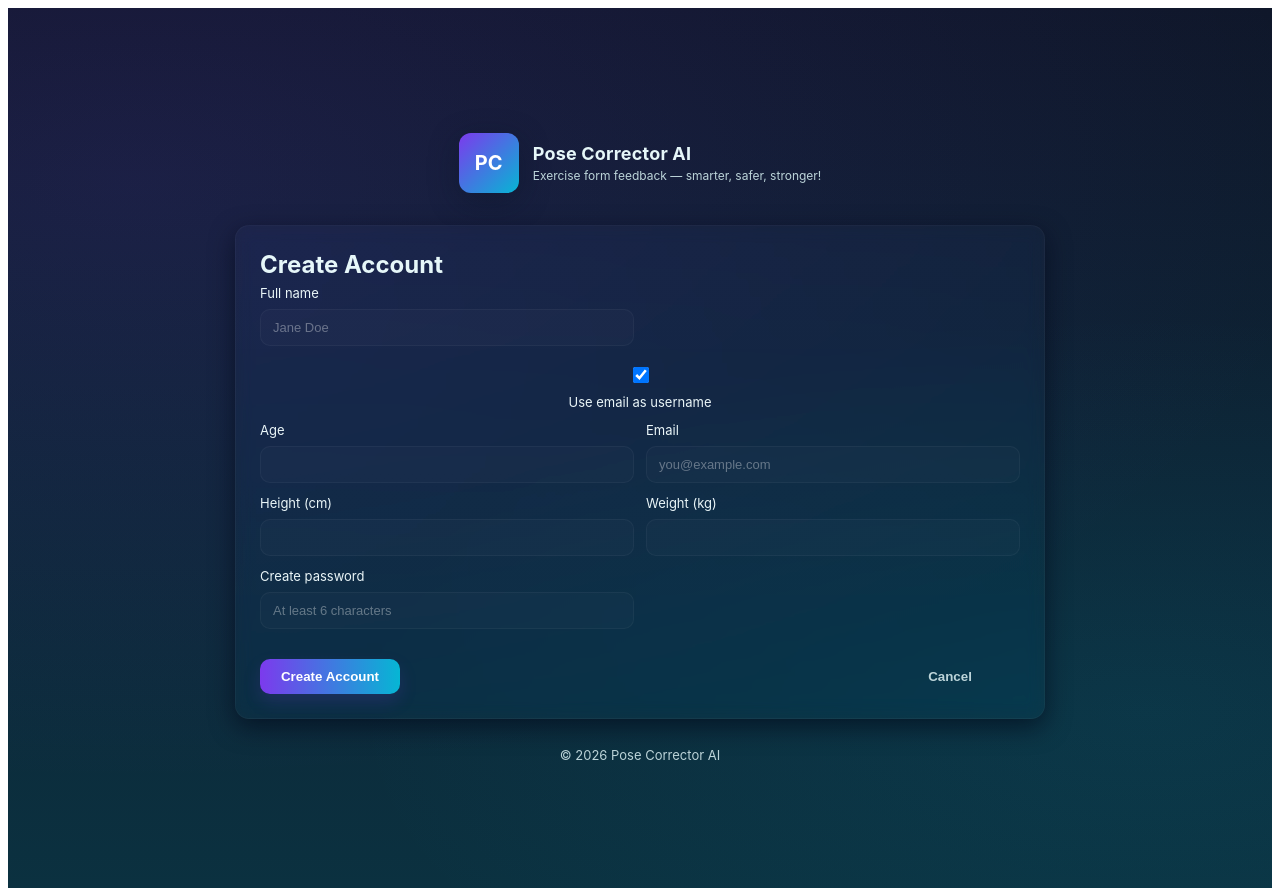
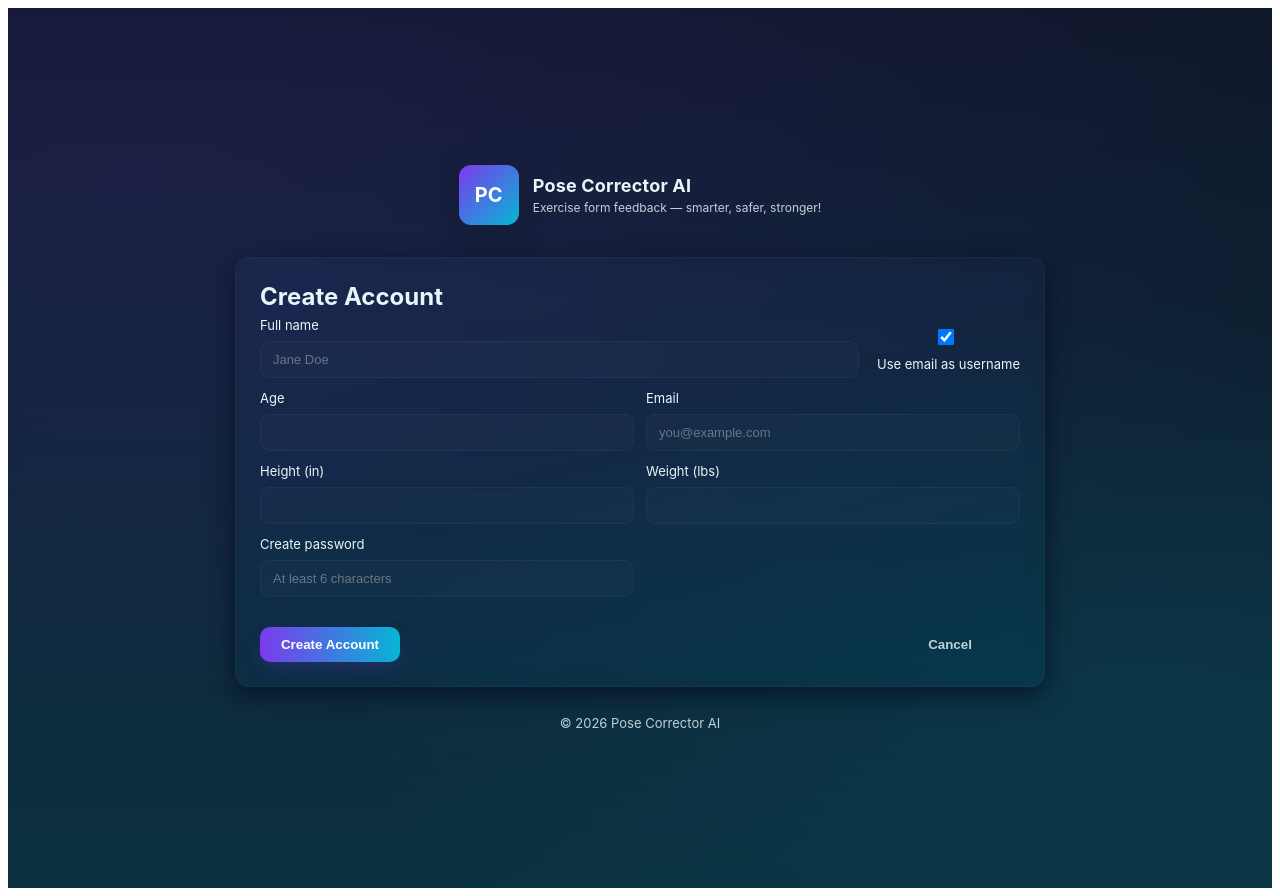
Before and after one commit to silky615/Pose-Corrector-AI, a React (Create React App) app in the folder frontend/: page / in a window 1280 px wide. Both pictures are taken after a click on the button "Create Account". Built offline with nearby package versions, Linux system fonts and the light colour scheme.

Commit message:
Fix: update views and signup component

```diff
--- a/frontend/src/components/SignUp.js
+++ b/frontend/src/components/SignUp.js
@@ -24,8 +24,8 @@ export default function SignUp({ onNavigate }) {
     if (!form.age || Number(form.age) <= 0) return "Enter a valid age";
     const re = /^[^\s@]+@[^\s@]+\.[^\s@]+$/;
     if (!re.test(form.email)) return "Enter a valid email";
-    if (!form.height || Number(form.height) <= 0) return "Enter a valid height (cm)";
-    if (!form.weight || Number(form.weight) <= 0) return "Enter a valid weight (kg)";
+    if (!form.height || Number(form.height) <= 0) return "Enter a valid height (in)";
+    if (!form.weight || Number(form.weight) <= 0) return "Enter a valid weight (lbs)";
     if (!form.password || form.password.length < 6) return "Password must be at least 6 characters";
     if (!form.useEmailAsUsername && !form.username.trim()) return "Enter a username or check 'Use email as username'";
     return "";
@@ -70,7 +70,9 @@ export default function SignUp({ onNavigate }) {
       <div className="card form-card wide">
         <h2>Create Account</h2>
         <form onSubmit={submit} className="form grid">
-          <label>
+
+          <div style={{display:"flex", alignItems:"flex-end", gap:"12px", gridColumn:"1/-1"}}>
+            <label style={{flex:1}}>
               Full name
               <input
                 type="text"
@@ -79,15 +81,13 @@ export default function SignUp({ onNavigate }) {
                 placeholder="Jane Doe"
               />
             </label>
-
-          <div className="form-fullwidth">
-            <label className="row-inline">
+            <label className="row-inline" style={{whiteSpace:"nowrap", paddingBottom:"6px"}}>
               <input
                 type="checkbox"
                 checked={form.useEmailAsUsername}
                 onChange={(e) => update("useEmailAsUsername", e.target.checked)}
               />
-              <span>Use email as username</span>
+              <span style={{marginLeft:"6px"}}>Use email as username</span>
             </label>
           </div>
 
@@ -124,7 +124,7 @@ export default function SignUp({ onNavigate }) {
           </label>
 
           <label>
-            Height (cm)
+            Height (in)
             <input
               type="number"
               value={form.height}
@@ -134,7 +134,7 @@ export default function SignUp({ onNavigate }) {
           </label>
 
           <label>
-            Weight (kg)
+            Weight (lbs)
             <input
               type="number"
               value={form.weight}
```
Also changed, not shown: 1 other file (tests, documents, lock files or other folders). Lines whose indentation alone changed are shown as unchanged.
